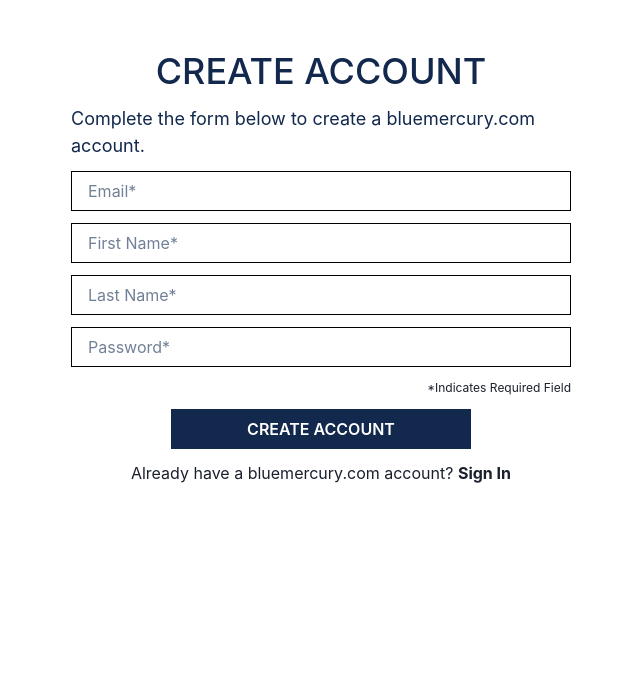
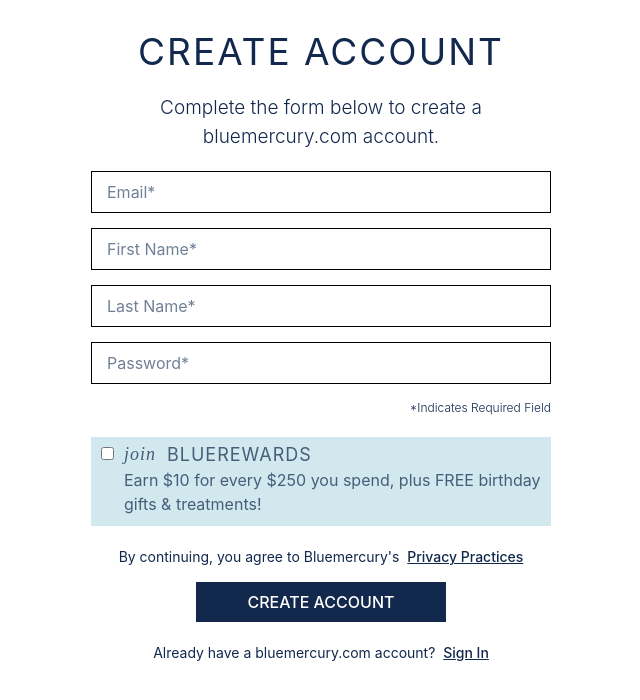
Before and after one commit to yuvraj99-cell/Blue-Mercury-React, a React (Create React App) app in the folder bluemercury/: page /signup in a window 1280 px wide. Shown: the top 700 px of the page, without its empty margins (319-959 px from the left). Built offline with nearby package versions, Linux system fonts and the light colour scheme.

Commit message:
working on profile page

```diff
--- a/bluemercury/package.json
+++ b/bluemercury/package.json
@@ -10,10 +10,10 @@
     "@testing-library/jest-dom": "^5.16.5",
     "@testing-library/react": "^13.4.0",
     "@testing-library/user-event": "^13.5.0",
-    "axios": "^1.1.2",
     "framer-motion": "^7.5.3",
     "react": "^18.2.0",
     "react-dom": "^18.2.0",
+    "react-icon": "^1.0.0",
     "react-redux": "^8.0.4",
     "react-router-dom": "^6.4.2",
     "react-scripts": "5.0.1",
--- a/bluemercury/src/App.js
+++ b/bluemercury/src/App.js
@@ -1,7 +1,7 @@
 import { Route, Routes } from "react-router-dom";
-import Login from "./Component/Login";
-import Signup from "./Component/Signup";
 import Home from "./Component/Home";
+import { Login } from "./Component/Login";
+import { Signup } from "./Component/Signup";
 import UserAccount from "./Component/UserAccount";
 
 
--- a/bluemercury/src/Component/Login.jsx
+++ b/bluemercury/src/Component/Login.jsx
@@ -1,47 +1,77 @@
-import React, { useContext } from 'react'
-import {Box , Button, FormControl, Heading, Input, Text} from '@chakra-ui/react';
-import { useState } from 'react';
-import {  Link, useNavigate } from 'react-router-dom';
-import { AuthContext } from '../Context/AuthContext';
+import { Box, Heading, Input, Text } from "@chakra-ui/react"
+import { useContext, useEffect, useState } from "react";
+import { Link, useNavigate } from 'react-router-dom';
+import { Alert, AlertIcon, AlertTitle, AlertDescription, Slide } from '@chakra-ui/react'
+import { AuthContext } from "../Context/AuthContext";
 
-const Login = () => {
-  const [user , setUser]=useState({email:"",password:""});
-  const [erroForm,setErrorForm]=useState(false);
-  const navigate = useNavigate();
-  let {isAuth, toggleAuth}=useContext(AuthContext);
 
-  const handleChange=(e)=>{
-    setUser({...user , [e.target.name]:e.target.value})
-  }
-  const userAuth=async()=>{
-    setErrorForm(false);
+export const Login = () => {
+    const [userData, setUserData] = useState({ email: "", password: "" });
+    const [alert, setAlert] = useState(false);
+    const navigate = useNavigate();
+    const [success,setSuccess] = useState(false)
+    const {isAuth,setIsAuth} = useContext(AuthContext);
 
-    if(user.email===''||user.password===''){
-      setErrorForm(true);
-      return
+    const Url="http://localhost:3000/users"
+
+    const handleLogin = async (e) => {
+        e.preventDefault();
+        let usersData = await fetch(Url);
+        usersData = await usersData.json();
+
+        let uniqData = usersData.filter(item => item.email === userData.email && item.password === userData.password);
+        if (uniqData.length === 0) {
+            setAlert(true);
+            setTimeout(()=>{
+                setAlert(false)
+            },4000)
+            return;
+        }
+        localStorage.setItem('bluemercury-user',uniqData[0].id)
+        setIsAuth({...isAuth,data:uniqData[0],loggedin:true});
+        setSuccess(true);
+        setTimeout(()=>{
+            setSuccess(false);
+            navigate('/')
+        },4000)
     }
-    console.log(user);
-
-    setUser({email:"",password:""});
-    toggleAuth(true)
-    navigate('/');
-  }
-
-  return (
-    <Box marginTop={20}>
-      <Box  margin="auto">{isAuth && <Box margin="auto" fontSize="larger">Login Succesfull</Box>}</Box>
-    <FormControl display="flex" gap={5} flexDirection='column' alignItems="center">
-      <Heading fontWeight='medium'>LOGIN</Heading>
-      <Box as='div'   fontSize='large' color="#12284c">Please enter your e-mail and Password:</Box>
-
-      <Input required name='email' type="email" value={user.email} onChange={handleChange} _hover={{}} focusBorderColor='#12284c' borderColor="black"  borderRadius="none"  placeholder='Email' size='md' width={500} />
-      <Input required name='password'  value={user.password} onChange={handleChange} _hover={{}} focusBorderColor='#12284c' borderColor="black"  borderRadius="none"  placeholder='Password' size='md' width={500} />
-      {erroForm && <Text color="red">Please Fill all Field</Text>}
-      <Button onClick={userAuth}  bgColor="#12284c" color="white" borderRadius="none" size="md" width={500}>LOGIN</Button>
-      <Box>Don't have an account? <Link to="/signup" ><Box fontWeight="bold" display="inline-block">Create one</Box></Link></Box>
-    </FormControl>
-    </Box>
-  )
+    useEffect(() => {
+        (document.querySelector('title').innerText = 'Account - bluemercury')
+    }, [])
+    return <>
+        <Slide in={alert} direction='left' position='fixed' top='0px' style={{ zIndex: 10 }}  bg='white'>
+            <Alert status='error' w='80vw' mx='10vw' mt='50px' flexWrap='wrap'  >
+                <AlertIcon />
+                <AlertTitle>User with given credentials doesn't exist!</AlertTitle>
+                <AlertDescription>Try signing up.</AlertDescription>
+            </Alert>
+        </Slide>
+        <Slide in={success} direction='left' position='fixed' top='0px' style={{ zIndex: 10 }}>
+            <Alert status='success'  w='80vw' mx='10vw' mt='50px' flexWrap='wrap'>
+                <AlertIcon />
+                <AlertTitle>Logged In Succesfully!</AlertTitle>
+                <AlertDescription>Redirecting to Home page</AlertDescription>
+            </Alert>
+        </Slide>
+        <Box w={['280px', '460px']} m='auto' mt='65px' mb='140px' zIndex={1}>
+            <Heading color='#12284c' letterSpacing='2px' fontSize='37px' fontWeight='400' textAlign='center'>LOGIN</Heading>
+            <Text textAlign='center' color='#12284c' mt='20px' fontSize='19px' fontWeight='300'>Please enter your e-mail and password.</Text>
+            <form onSubmit={handleLogin}>
+                <Box border='1px solid black' mt='20px' p='7px 14px' _hover={{ borderColor: "blue" }}>
+                    <Input variant='unstyled' placeholder='Email' borderRadius='0px' onChange={(e) => setUserData({ ...userData, email: e.target.value })} required/>
+                </Box>
+                <Box mt='15px' p=' 7px 14px' display='flex' border='1px solid black' _hover={{ borderColor: "blue" }}>
+                    <Input placeholder='Password' variant='unstyled' type='password' borderRadius='0px' required onChange={(e) => setUserData({ ...userData, password: e.target.value })} />
+                    <Text cursor='pointer' textDecoration='underline' fontSize='14px' whiteSpace='nowrap' color='gray'>Forgot Password?</Text>
+                </Box>
+                <Input type='submit' value='LOGIN' bg='#12284c' color='white' borderRadius='0px' mt='15px' border='1px solid #12284c' fontWeight='500' cursor='pointer' />
+            </form>
+            <Box display='flex' justifyContent='center' mt='20px'>
+                <Text fontSize='14px' color='#12284c' fontWeight='400'>Don't have an account? &nbsp;</Text>
+                <Link to='/signup'>
+                    <Text cursor='pointer' textDecoration='underline' fontSize='14px' color='#12284c' fontWeight='500'>Create one</Text>
+                </Link>
+            </Box>
+        </Box>
+    </>
 }
-
-export default Login
--- a/bluemercury/src/Component/Signup.jsx
+++ b/bluemercury/src/Component/Signup.jsx
@@ -1,44 +1,111 @@
-import { Box, Button, Heading, Input, Text, VStack } from '@chakra-ui/react'
-import React, { useState } from 'react'
+import { Box,Heading, Input, Select, Text } from "@chakra-ui/react"
+import { useState } from "react";
 import { Link, useNavigate } from 'react-router-dom';
+import { Alert, AlertIcon, AlertTitle, AlertDescription, Slide } from '@chakra-ui/react'
 
-const Signup = () => {
-    const [createUser , setCreateUser]=useState({email:"",first_name:"",last_name:"",password:""});
-    const [erroForm,setErrorForm]=useState(false);
+export const Signup = () => {
+    const [showBM, SetShowBM] = useState(false);
+    const [userData, setUserData] = useState({ email: "", fName: "", lName: "", password: "", birthMonth: "" })
     const navigate = useNavigate();
-    const handleChange=(e)=>{
-        let {value , name } = e.target;
-        setCreateUser({...createUser,[name]:value});
+
+    const [alert, setAlert] = useState(false);
+    const [success,setSuccess] = useState(false);
+
+    const Url="http://localhost:3000/users"
+    //this will change according to api
+
+    const handleSignup = async (e) => {
+        e.preventDefault();
+        let usersRes = await fetch(Url);
+        let usersData = await usersRes.json();
+        let uniqData = usersData.filter(item => item.email === userData.email);
+        if (uniqData.length > 0) {
+            setAlert(true);
+            setTimeout(()=>{
+                setAlert(false)
+            },4000)
+            return;
+        }
+        let res = await fetch(Url, {
+            method: 'POST',
+            body: JSON.stringify({ ...userData, userToken: userData.fName + Date.now() + userData.lName, id: Date.now() }),
+            headers: { "Content-Type": "application/json" }
+        })
+         await res.json();
+        setSuccess(true);
+        setTimeout(()=>{
+            setSuccess(false);
+            navigate('/');
+        },4000)
     }
-    const addUser=()=>{
-      setErrorForm(false);
+    return <>
+        <Slide in={alert} direction='left' position='fixed' top='0px' style={{ zIndex: 10 }}>
+            <Alert status='error'  w='80vw' mx='10vw' mt='50px' flexWrap='wrap'>
+                <AlertIcon />
+                <AlertTitle>User already exists!</AlertTitle>
+                <AlertDescription>Try logging in.</AlertDescription>
+            </Alert>
+        </Slide>
+        <Slide in={success} direction='left' position='fixed' top='0px' style={{ zIndex: 10 }}>
+            <Alert status='success'  w='80vw' mx='10vw' mt='50px' flexWrap='wrap'>
+                <AlertIcon />
+                <AlertTitle>Account Created Succesfully!</AlertTitle>
+                <AlertDescription>Redirecting to login page</AlertDescription>
+            </Alert>
+        </Slide>
+        <Box textAlign='center' w={['280px', '460px']} m='auto' mt='30px' mb='30px'>
+            <Heading color='#12284c' letterSpacing='2px' fontSize='37px' fontWeight='400' textAlign='center'>CREATE ACCOUNT</Heading>
+            <Text textAlign='center' color='#12284c' mt='20px' fontSize='19px' fontWeight='300'>Complete the form below to create a bluemercury.com account.</Text>
+            <form onSubmit={handleSignup}>
+                <Box border='1px solid black' mt='20px' p='8px 15px' _hover={{ borderColor: "blue" }}>
+                    <Input color='gray' variant='unstyled' type='email' placeholder='Email*' borderRadius='0px' required onChange={(e) => setUserData({ ...userData, email: e.target.value })} />
+                </Box>
+                <Box border='1px solid black' mt='15px' p='8px 15px' _hover={{ borderColor: "blue" }}>
+                    <Input color='gray' variant='unstyled' type='text' placeholder='First Name*' borderRadius='0px' required onChange={(e) => setUserData({ ...userData, fName: e.target.value })} />
+                </Box>
+                <Box border='1px solid black' mt='15px' p='8px 15px' _hover={{ borderColor: "blue" }}>
+                    <Input color='gray' variant='unstyled' type='text' placeholder='Last Name*' borderRadius='0px' required onChange={(e) => setUserData({ ...userData, lName: e.target.value })} />
 
-      if(createUser.email===''||createUser.password===''||createUser.first_name===''||createUser.last_name===''){
-        setErrorForm(true);
-        return
-      }
-     console.log(createUser)
-
-        navigate('/')
-
-    }
-
-  return (
-    <Box marginTop={50} maxW={500} mx="auto" >
-    <VStack gap={3} flexDirection='column' alignItems="center">
-      <Heading fontWeight='medium' color="#12284c">CREATE ACCOUNT</Heading>
-      <Box as='div'   fontSize='large' color="#12284c">Complete the form below to create a bluemercury.com account.</Box>
-      <Input type="email" name='email' onChange={handleChange} _hover={{}} focusBorderColor='#12284c' borderColor="black"  borderRadius="none"  placeholder='Email*' size='md' width={500} required />
-      <Input type="text" name='first_name' onChange={handleChange} _hover={{}} focusBorderColor='#12284c' borderColor="black"  borderRadius="none"  placeholder='First Name*' size='md' width={500}  required/>
-      <Input type="text" name='last_name' onChange={handleChange} _hover={{}} focusBorderColor='#12284c' borderColor="black"  borderRadius="none"  placeholder='Last Name*  ' size='md' width={500} required />
-      <Input type="text" name='password' onChange={handleChange} _hover={{}} focusBorderColor='#12284c' borderColor="black"  borderRadius="none"  placeholder='Password*' size='md' width={500} required />
-      <Text  fontSize="xs" alignSelf="flex-end">*Indicates Required Field</Text>
-      {erroForm && <Text color="red">Please Fill all Field</Text>}
-      <Button onClick={addUser} bgColor="#12284c" color="white" borderRadius="none" size="md" width={300}>CREATE ACCOUNT</Button>
-      <Box>Already have a bluemercury.com account? <Link to="/login"><Box fontWeight="bold" cursor="pointer" display="inline-block">Sign In</Box></Link></Box>
-    </VStack>
-    </Box>
-  )
+                </Box>
+                <Box border='1px solid black' mt='15px' p='8px 15px' _hover={{ borderColor: "blue" }}>
+                    <Input color='gray' variant='unstyled' type='password' minLength={8} placeholder='Password*' borderRadius='0px' required onChange={(e) => setUserData({ ...userData, password: e.target.value })} />
+                </Box>
+                <Select display={showBM ? 'block' : "none"} variant='outline' borderRadius='0px' borderColor='black' mt='15px' placeholder='Birthday Month' color='gray' onChange={(e) => setUserData({ ...userData, birthMonth: e.target.value })}>
+                    <option value='January'>January</option>
+                    <option value='February'>February</option>
+                    <option value='March'>March</option>
+                    <option value='April'>April</option>
+                    <option value='May'>May</option>
+                    <option value='June'>June</option>
+                    <option value='July'>July</option>
+                    <option value='August'>August</option>
+                    <option value='September'>September</option>
+                    <option value='October'>October</option>
+                    <option value='November'>November</option>
+                    <option value='December'>December</option>
+                </Select>
+                <Text textAlign='right' color='#12284c' fontWeight='300' fontSize='12px' mt='15px'>*Indicates Required Field</Text>
+                <Box bg='#d1e8ee' p='10px' mt='20px' display='flex' alignItems='flex-start' gap='10px'>
+                    <input style={{ cursor: "pointer" }} type='checkbox' onChange={() => SetShowBM(prev => !prev)} />
+                    <Box color='#475d79' textAlign='left'>
+                        <Text display='flex' mt='-6px' fontSize='18px' letterSpacing='1px'><p style={{ fontFamily: "Quickbrush,cursive", fontStyle: "italic" }}>join &nbsp;</p>BLUEREWARDS</Text>
+                        <Text>Earn $10 for every $250 you spend, plus FREE birthday gifts & treatments!</Text>
+                    </Box>
+                </Box>
+                <Box display='flex' justifyContent='center' mt='20px'>
+                    <Text fontSize='14px' color='#12284c' fontWeight='400'>By continuing, you agree to Bluemercury's &nbsp;</Text>
+                    <Link to='#'>
+                        <Text cursor='pointer' textDecoration='underline' fontSize='14px' color='#12284c' fontWeight='500'>Privacy Practices</Text>
+                    </Link>
+                </Box>
+                <Input type='submit' w='250px' value='CREATE ACCOUNT' bg='#12284c' color='white' borderRadius='0px' mt='15px' border='1px solid #12284c' fontWeight='500' cursor='pointer' />
+            </form>
+            <Box display='flex' justifyContent='center' mt='20px'>
+                <Text fontSize='14px' color='#12284c' fontWeight='400'>Already have a bluemercury.com account? &nbsp;</Text>
+                <Link to='/login'>
+                    <Text cursor='pointer' textDecoration='underline' fontSize='14px' color='#12284c' fontWeight='500'>Sign In</Text>
+                </Link>
+            </Box>
+        </Box>
+    </>
 }
-
-export default Signup
```
Also changed, not shown: bluemercury/src/Component/UserAccount.jsx (+42 -12 lines), bluemercury/src/Context/AuthContext.jsx (+15 -9 lines), 1 other file (tests, documents, lock files or other folders).
